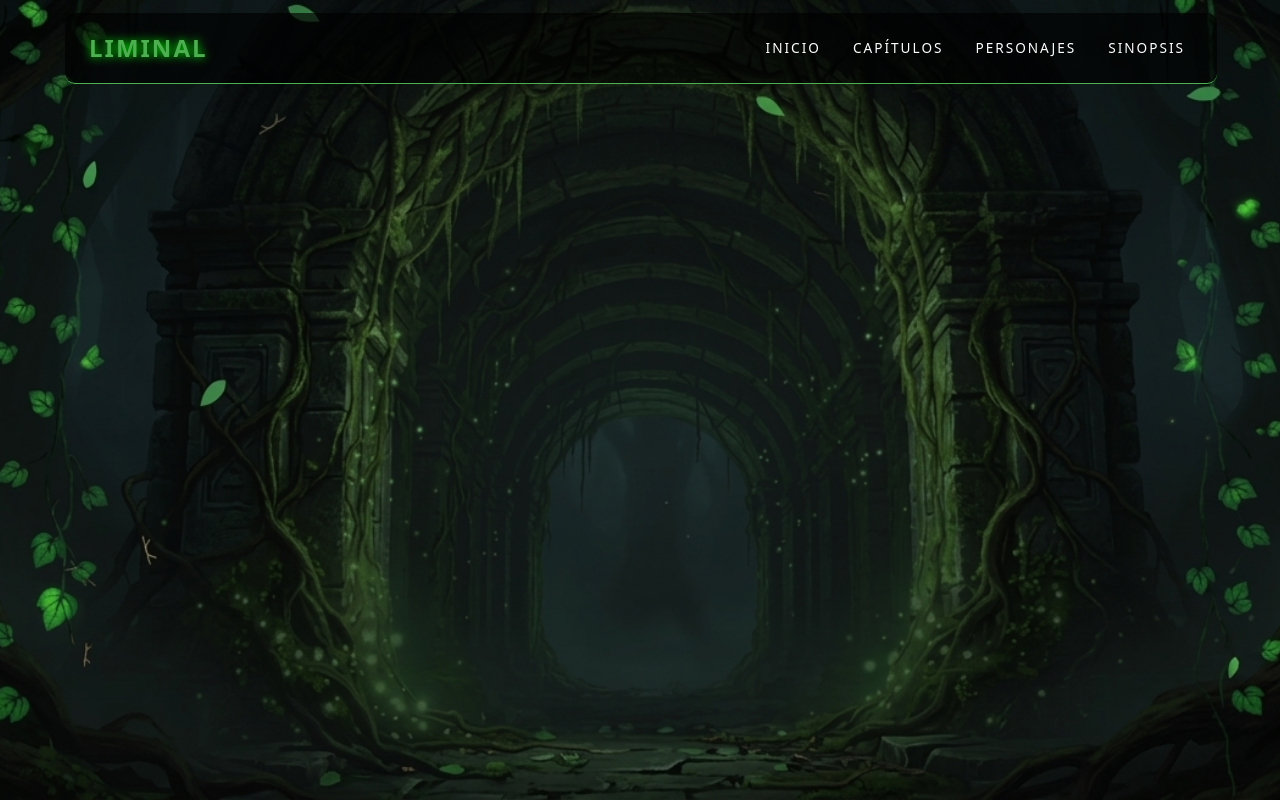
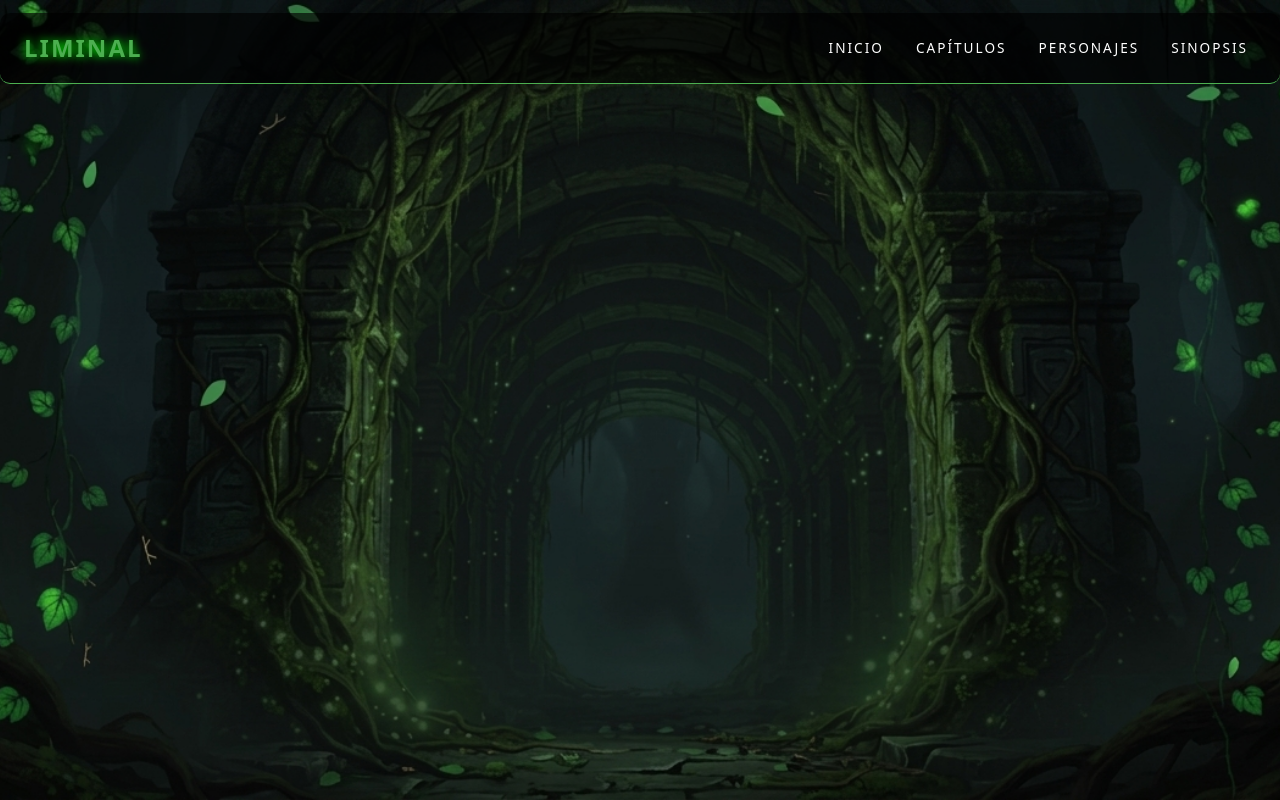
Before and after one commit to Ney09-muriel/Liminal_Proyect, a React (Vite) app: page / in a window 1280 px wide. Shown: the top 800 px of the page. Built offline with nearby package versions, Linux system fonts and the light colour scheme.

Commit message:
reorganizacion del header

```diff
--- a/src/Stylesheets/Header.css
+++ b/src/Stylesheets/Header.css
@@ -4,8 +4,6 @@
   padding: 12px 0;
   gap: 4px;
   border-radius: 10px 10px 10px 10px;
-  width: 90%;
-  margin-left: 65px;
   margin-top: 13px;
 }
 
```
